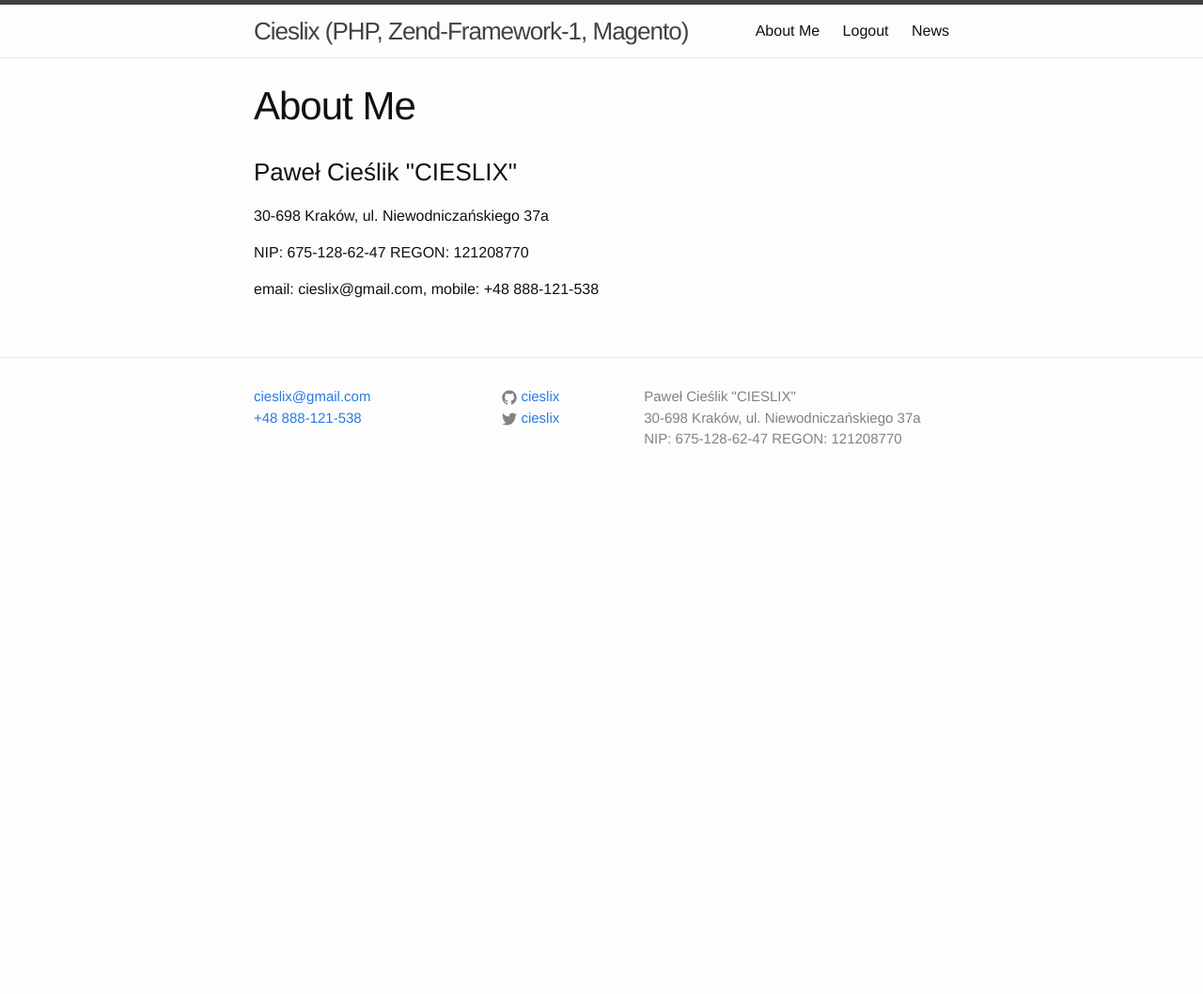
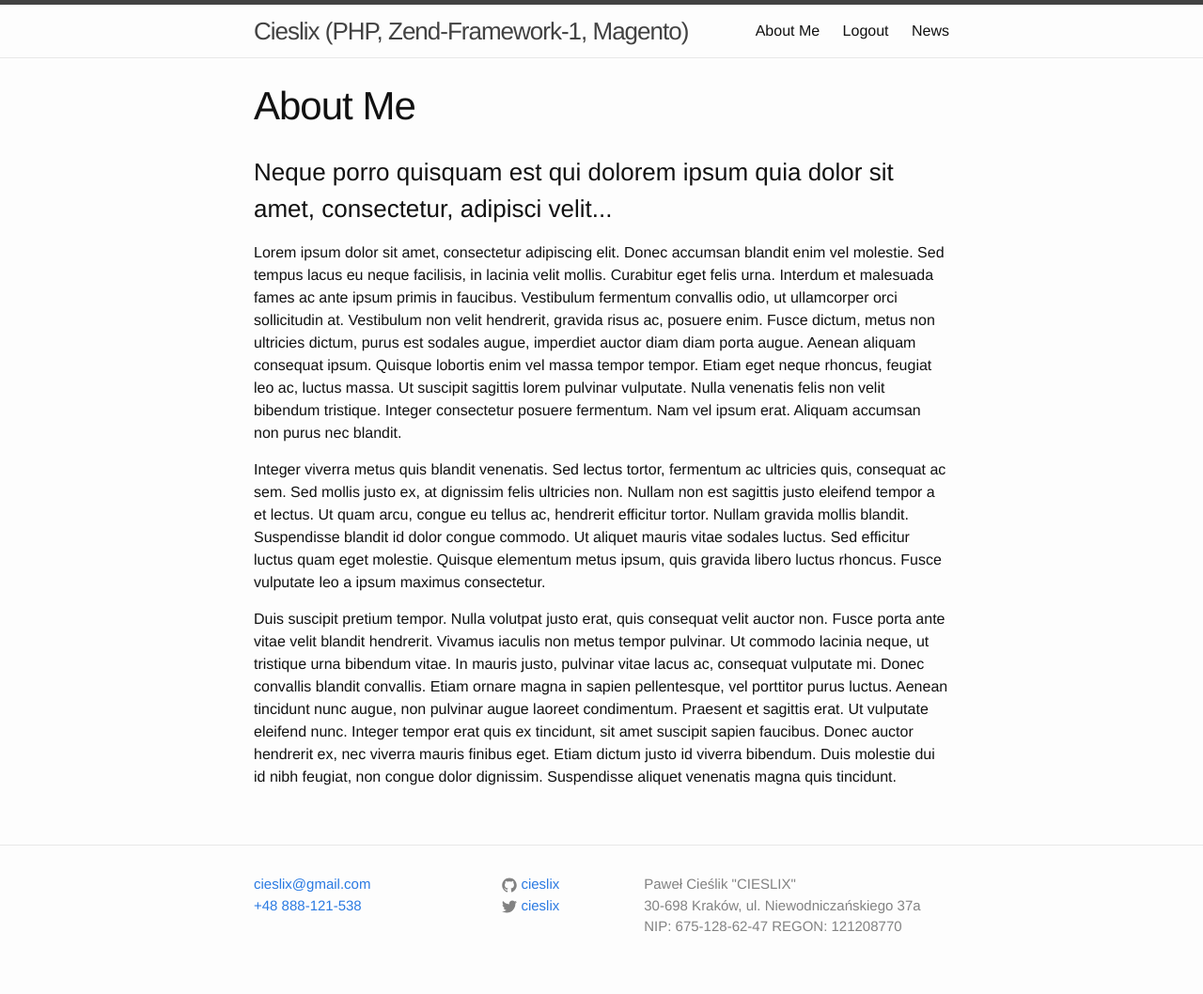
Before and after one commit to cieslix/cieslix.github.io, a Jekyll site: the page built from about.html, in a window 1280 px wide. Shown: the whole page at 94% size. Built offline with Jekyll 4.4.1, drawn with Linux system fonts in a browser that asks for light colours; before the commit the page ends 900 px from its top, so only the background shows below that.

Commit message:
change about page to lorem ipsum

```diff
--- a/about.html
+++ b/about.html
@@ -3,12 +3,12 @@
 title: About Me
 permalink: /about/
 ---
-<div class="contact-list">
-    <h3>{{ site.company }}</h3>
+<div class="lorem-ipsum">
+    <h3>Neque porro quisquam est qui dolorem ipsum quia dolor sit amet, consectetur, adipisci velit...</h3>
 
-    <p>{{ site.address }}</p>
+    <p>Lorem ipsum dolor sit amet, consectetur adipiscing elit. Donec accumsan blandit enim vel molestie. Sed tempus lacus eu neque facilisis, in lacinia velit mollis. Curabitur eget felis urna. Interdum et malesuada fames ac ante ipsum primis in faucibus. Vestibulum fermentum convallis odio, ut ullamcorper orci sollicitudin at. Vestibulum non velit hendrerit, gravida risus ac, posuere enim. Fusce dictum, metus non ultricies dictum, purus est sodales augue, imperdiet auctor diam diam porta augue. Aenean aliquam consequat ipsum. Quisque lobortis enim vel massa tempor tempor. Etiam eget neque rhoncus, feugiat leo ac, luctus massa. Ut suscipit sagittis lorem pulvinar vulputate. Nulla venenatis felis non velit bibendum tristique. Integer consectetur posuere fermentum. Nam vel ipsum erat. Aliquam accumsan non purus nec blandit.</p>
 
-    <p>{{ site.companyId }}</p>
+    <p>Integer viverra metus quis blandit venenatis. Sed lectus tortor, fermentum ac ultricies quis, consequat ac sem. Sed mollis justo ex, at dignissim felis ultricies non. Nullam non est sagittis justo eleifend tempor a et lectus. Ut quam arcu, congue eu tellus ac, hendrerit efficitur tortor. Nullam gravida mollis blandit. Suspendisse blandit id dolor congue commodo. Ut aliquet mauris vitae sodales luctus. Sed efficitur luctus quam eget molestie. Quisque elementum metus ipsum, quis gravida libero luctus rhoncus. Fusce vulputate leo a ipsum maximus consectetur.</p>
 
-    <p>email: {{ site.email }}, mobile: {{ site.telephone }}</p>
+    <p>Duis suscipit pretium tempor. Nulla volutpat justo erat, quis consequat velit auctor non. Fusce porta ante vitae velit blandit hendrerit. Vivamus iaculis non metus tempor pulvinar. Ut commodo lacinia neque, ut tristique urna bibendum vitae. In mauris justo, pulvinar vitae lacus ac, consequat vulputate mi. Donec convallis blandit convallis. Etiam ornare magna in sapien pellentesque, vel porttitor purus luctus. Aenean tincidunt nunc augue, non pulvinar augue laoreet condimentum. Praesent et sagittis erat. Ut vulputate eleifend nunc. Integer tempor erat quis ex tincidunt, sit amet suscipit sapien faucibus. Donec auctor hendrerit ex, nec viverra mauris finibus eget. Etiam dictum justo id viverra bibendum. Duis molestie dui id nibh feugiat, non congue dolor dignissim. Suspendisse aliquet venenatis magna quis tincidunt.</p>
 </div>
```
